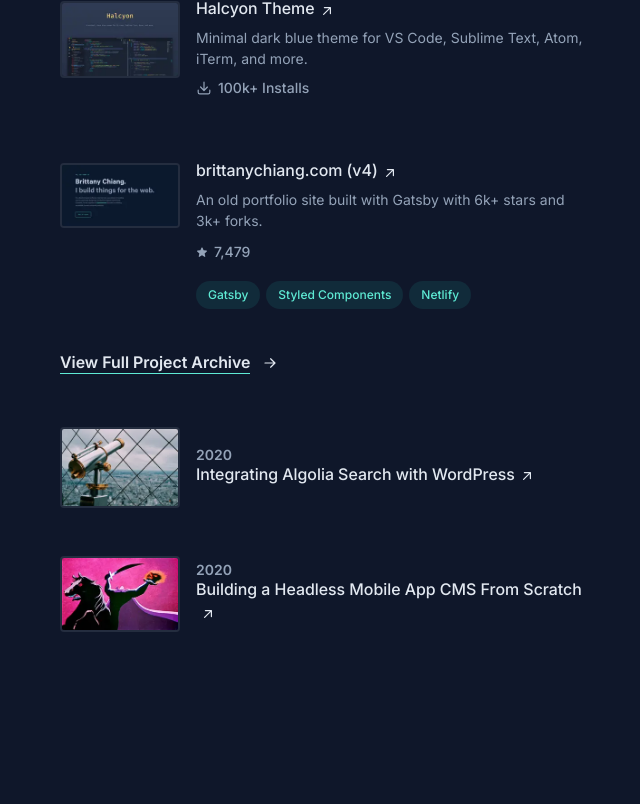
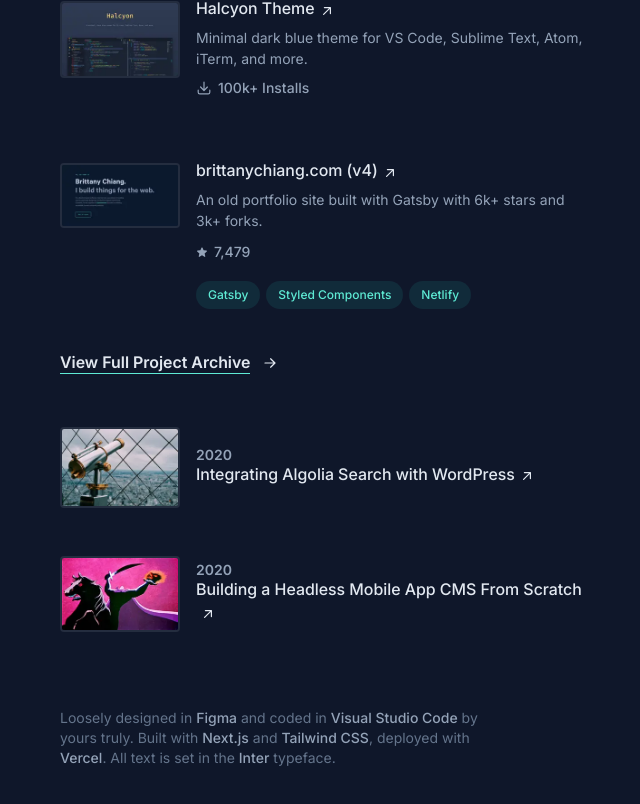
Before and after one commit to kfahad5607/personal-website, a Next.js app: page / in a window 1280 px wide. Shown: the part 2489-3293 px from the top of the page, without its empty margins (580-1220 px from the left). Before the commit the page ends 3213 px from the top, so only its background shows below. Built offline with nearby package versions, Linux system fonts and the light colour scheme.

Commit message:
Added attribution section

```diff
--- a/app/page.tsx
+++ b/app/page.tsx
@@ -1,3 +1,4 @@
+import AttributionSection from "@/components/AttributionSection";
 import BlogsSections from "@/components/BlogsSections";
 import ExperienceSection from "@/components/ExperienceSection";
 import ProjectsSection from "@/components/ProjectsSection";
@@ -90,7 +91,8 @@
           </div>
           <ExperienceSection className='mt-10' />
           <ProjectsSection className="mt-10" />
-          <BlogsSections className="mt-10" />
+          <BlogsSections className="mt-10 mb-20" />
+          <AttributionSection />
         </div>
         <div></div>
       </div>
--- /dev/null
+++ b/components/AttributionSection.tsx
@@ -0,0 +1,12 @@
+import React from 'react'
+import TextLink from './ui/TextLink'
+
+const AttributionSection = () => {
+    return (
+        <footer className='max-w-md text-sm text-slate-500'>
+            <p>Loosely designed in <TextLink href='https://www.figma.com/' label='Figma' ariaLabel='Figma (opens in a new tab)' className='text-slate-400' /> and coded in <TextLink href='https://code.visualstudio.com/' label='Visual Studio Code' ariaLabel='Visual Studio Code (opens in a new tab)' className='text-slate-400' /> by yours truly. Built with <TextLink href='https://nextjs.org/' label='Next.js' ariaLabel='Next.js (opens in a new tab)' className='text-slate-400' /> and <TextLink href='https://tailwindcss.com/' label='Tailwind CSS' ariaLabel='Tailwind CSS (opens in a new tab)' className='text-slate-400' />, deployed with <TextLink href='https://vercel.com/' label='Vercel' ariaLabel='Vercel (opens in a new tab)' className='text-slate-400' />. All text is set in the <TextLink href='https://rsms.me/inter/' label='Inter' ariaLabel='Inter (opens in a new tab)' className='text-slate-400' /> typeface.</p>
+        </footer>
+    )
+}
+
+export default AttributionSection
--- /dev/null
+++ b/components/ui/TextLink.tsx
@@ -0,0 +1,18 @@
+import React from 'react'
+
+interface Props {
+    href: string,
+    label: string
+    ariaLabel: string,
+    className?: string,
+}
+
+const TextLink = ({ href, label, ariaLabel, className = '' }: Props) => {
+    return (
+        <a href={href} className={`font-medium hover:text-teal-300 focus-visible:text-teal-300 ${className}`} target="_blank" rel="noreferrer noopener" aria-label={ariaLabel}>
+            {label}
+        </a>
+    )
+}
+
+export default TextLink
```
